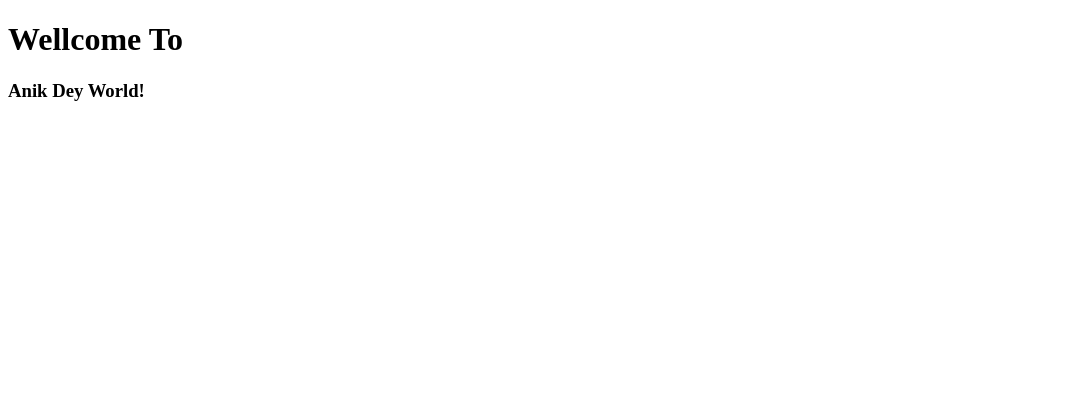
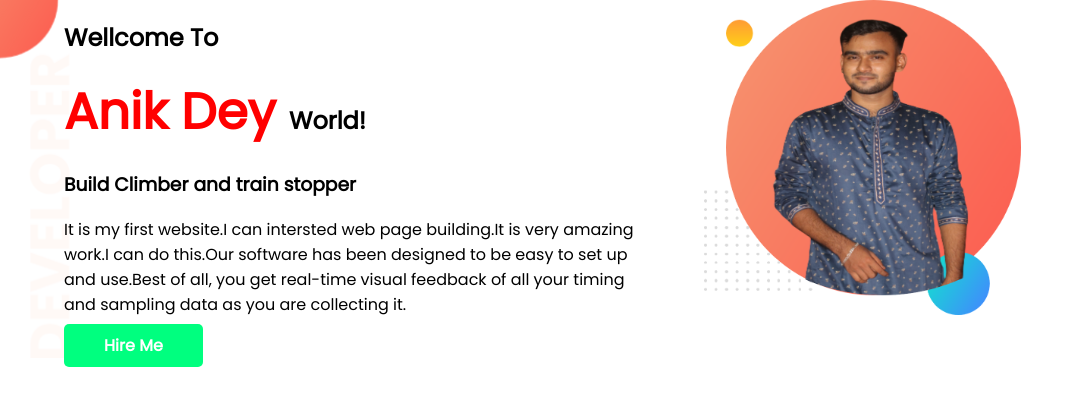
Before and after one commit to anikHero/you.portfolio, a plain HTML site: page index.html in a window 1280 px wide. Shown: the whole page, without its empty margins (0-1084 px from the left). Drawn offline with Linux system fonts and the light colour scheme.

Commit message:
all edit

```diff
--- a/index.html
+++ b/index.html
@@ -6,13 +6,34 @@
     <meta http-equiv="X-UA-Compatible" content="IE=edge">
     <meta name="viewport" content="width=device-width, initial-scale=1.0">
     <title>You portfolio</title>
-    <h1>Wellcome To</h1>
-    <h3>Anik Dey World!</h3>
+    <link rel="preconnect" href="https://fonts.googleapis.com">
+    <link rel="preconnect" href="https://fonts.gstatic.com" crossorigin>
+    <link href="https://fonts.googleapis.com/css2?family=Poppins&display=swap" rel="stylesheet">
     <link rel="stylesheet" href="style.css">
 
 </head>
 
 <body>
+    <section class="top-banner">
+        <div class="half-width">
+            <h1>Wellcome To</h1>
+            <h1><span class="red-color">Anik Dey </span>World!</h1>
+            <h3>Build Climber and train stopper</h3>
+            <p>It is my first website.I can intersted web page building.It is very amazing work.I can do this.Our
+                software
+                has
+                been designed to be easy to set up and use.Best of all, you get real-time visual feedback of all your
+                timing
+                and
+                sampling data as you are collecting it.</p>
+            <a class="link-button" target="blank" href="https://www.facebook.com/">Hire Me</a>
+        </div>
+        <div class="half-width">
+            <img src="on.png" alt="">
+        </div>
+
+
+    </section>
 
 </body>
 
--- a/style.css
+++ b/style.css
@@ -0,0 +1,34 @@
+body{
+    font-family: 'Poppins', sans-serif;
+    margin: 0;
+}
+h1{
+    font: 50px;
+
+}
+.red-color{
+    color: red;
+    font-size: 50px;
+}
+section{
+    display: flex;
+}
+.half-width{
+    width: 50%;
+    padding-left: 5%;
+}
+.half-width img{
+    width: 55%;
+}
+.link-button{
+    text-decoration: none;
+    background-color: springgreen;
+    padding: 10px 40px;
+    border-radius: 5px;
+    color: white;
+    font-weight: 700;
+}
+.top-banner{
+    background-image: url(top-banner.png);
+    background-repeat: no-repeat;
+}
```
Also changed, not shown: on.png (added), top-banner.png (added).
